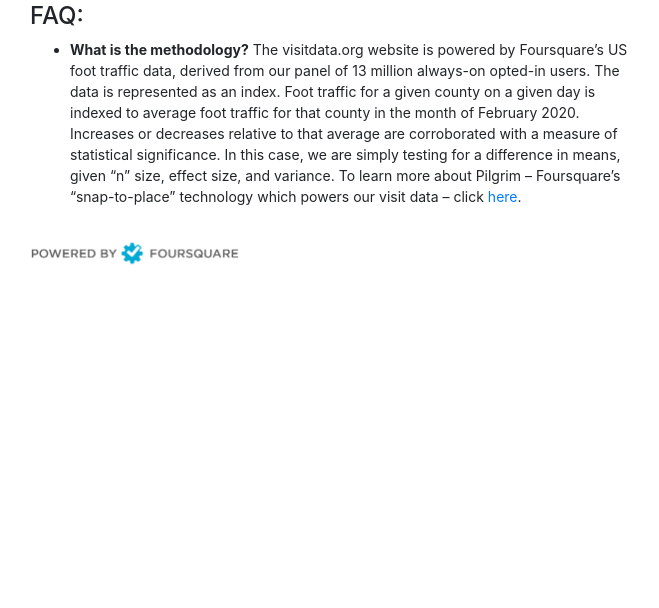
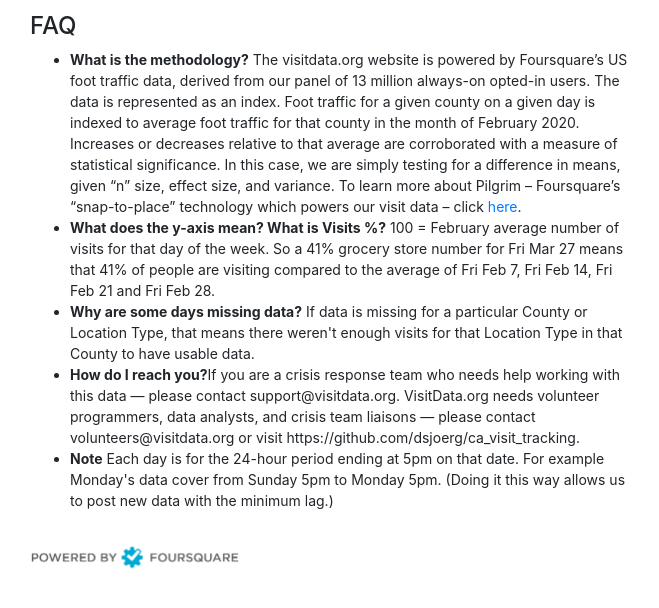
Before and after one commit to VisitData-org/ca_visit_tracking, a Flask app: page /faq in a window 1280 px wide. Shown: the part 56-664 px from the top of the page, without its empty margins (0-659 px from the left). Run offline with Flask 2, Linux system fonts and the light colour scheme; some libraries are stand-ins or nearby versions.

Commit message:
more FAQs

```diff
--- a/static/css/visitdata.css
+++ b/static/css/visitdata.css
@@ -1,5 +1,9 @@
 body {
   font-size: .875rem;
+}
+
+h4 {
+    padding-top: 10px;
 }
 
 .feather {
--- a/templates/faq.html
+++ b/templates/faq.html
@@ -1,9 +1,13 @@
 {% extends "nonav.html" %}
 {% block main %}
 <div class="container-fluid mt-2 main-mobile">
-  <h4 id="table-title">FAQ:</h4>
+  <h4 id="table-title">FAQ</h4>
   <ul class="faqlist">
     <li> <b>What is the methodology?</b> The visitdata.org website is powered by Foursquare’s US foot traffic data, derived from our panel of 13 million always-on opted-in users. The data is represented as an index.  Foot traffic for a given county on a given day is indexed to average foot traffic for that county in the month of February 2020. Increases or decreases relative to that average are corroborated with a measure of statistical significance. In this case, we are simply testing for a difference in means, given “n” size, effect size, and variance.  To learn more about Pilgrim – Foursquare’s “snap-to-place” technology which powers our visit data – click <a href="https://enterprise.foursquare.com/intersections/article/phones-lambdas-and-the-joy-of-snap-to-place-techn/">here</a>.
+    <li><b>What does the y-axis mean?  What is Visits %?</b> 100 = February average number of visits for that day of the week. So a 41% grocery store number for Fri Mar 27 means that 41% of people are visiting compared to the average of Fri Feb 7, Fri Feb 14, Fri Feb 21 and Fri Feb 28.</li>
+<li><b>Why are some days missing data?</b> If data is missing for a particular County or Location Type, that means there weren't enough visits for that Location Type in that County to have usable data.</li>
+<li><b>How do I reach you?</b>If you are a crisis response team who needs help working with this data — please contact support@visitdata.org. VisitData.org needs volunteer programmers, data analysts, and crisis team liaisons — please contact volunteers@visitdata.org or visit https://github.com/dsjoerg/ca_visit_tracking.    </li>
+  <li><b>Note</b> Each day is for the 24-hour period ending at 5pm on that date. For example Monday's data cover from Sunday 5pm to Monday 5pm. (Doing it this way allows us to post new data with the minimum lag.)</li>
     </ul>
 </div>
 {% endblock %}
--- a/templates/nav.html
+++ b/templates/nav.html
@@ -59,8 +59,11 @@
         <li class="nav-item pr-3">
           <a class="nav-link text-light" id="nav-chartall" href="/bydate.html?datafilename=raw">Chart/All</a>
         </li>
+        <li class="nav-item pr-3">
+          <a class="nav-link text-light" target="_blank" href="https://datastudio.google.com/s/pINcPcC9M1o">View in Data Studio</a>
+        </li>
         <li class="nav-item">
-          <a class="nav-link text-light" target="_blank" href="https://datastudio.google.com/s/pINcPcC9M1o">View in Data Studio</a>
+          <a class="nav-link text-light" href="/faq">FAQ</a>
         </li>
       </ul>
     </div>
```
